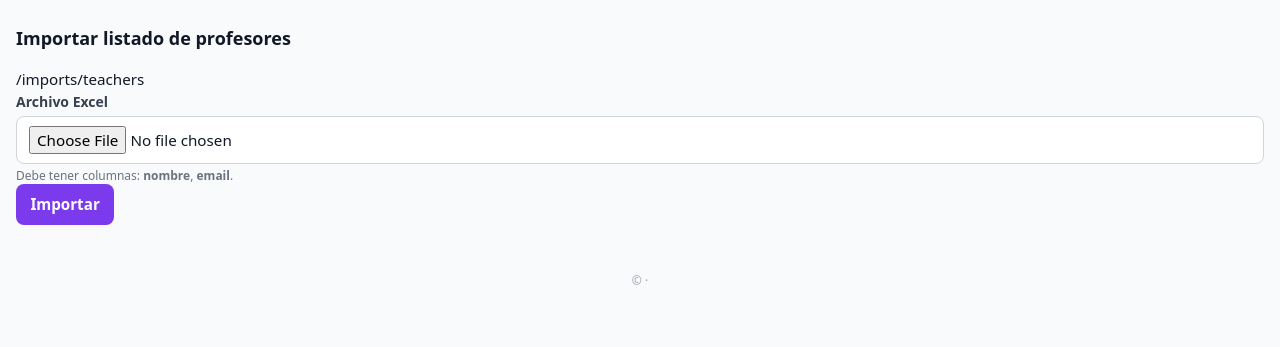
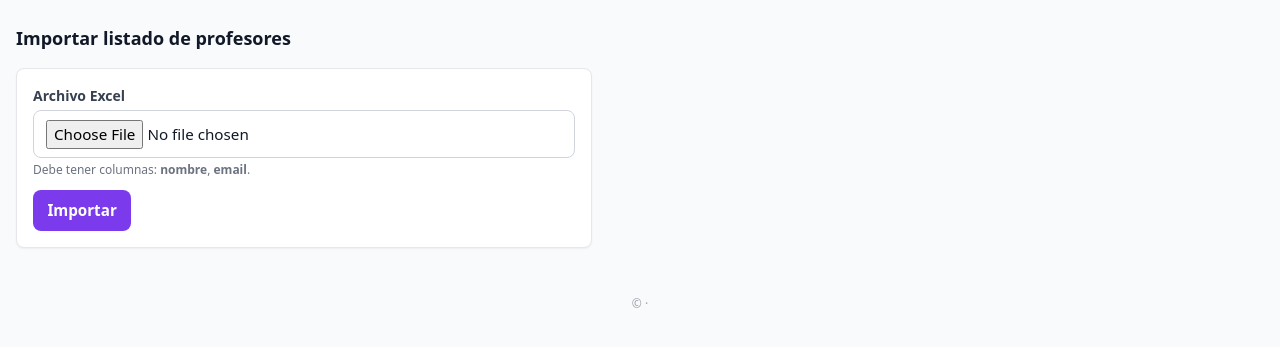
Before and after one commit to pablo-1974/AGB-ausencias, a FastAPI app: template templates/teachers_import.html in a window 1280 px wide. Shown: the part 25-372 px from the top of the page. Run offline with FastAPI, Linux system fonts and the light colour scheme; the template is opened without the code that fills it, so the values that code supplies are empty; some libraries are stand-ins or nearby versions.

Commit message:
Update teachers_import.html

```diff
--- a/templates/teachers_import.html
+++ b/templates/teachers_import.html
@@ -9,7 +9,7 @@
   <div class="mb-3 p-3 rounded border border-emerald-200 bg-emerald-50 text-emerald-800 text-sm">{{ info }}</div>
 {% endif %}
 
-/imports/teachers
+<form action="/imports/teachers" method="post" enctype="multipart/form-data" class="card space-y-3 max-w-xl">
   <div>
     <label class="label">Archivo Excel</label>
     <input type="file" name="file" accept=".xlsx,.xls" required class="input">
```
